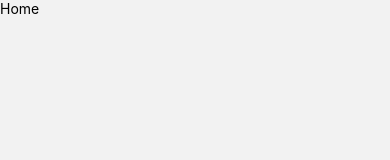
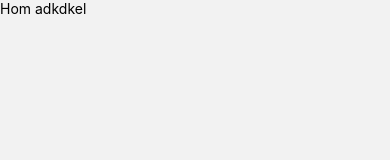
Before and after one commit to davadeola/digitalwallet, a React Native app: screen /SignUp in a window 390 px wide. Shown: the top 160 px of the page. Built offline with nearby package versions, Linux system fonts and the light colour scheme.

Commit message:
successful set up

```diff
--- a/package.json
+++ b/package.json
@@ -16,7 +16,7 @@
     "@react-navigation/stack": "^6.2.1",
     "react": "17.0.2",
     "react-native": "0.68.1",
-    "react-native-camera": "^4.2.1",
+
     "react-native-gesture-handler": "^2.4.1",
     "react-native-iphone-x-helper": "^1.3.1",
     "react-native-linear-gradient": "^2.5.6",
--- a/screens/Scan.js
+++ b/screens/Scan.js
@@ -1,4 +1,4 @@
-import react from 'react';
+import React from 'react';
 import {View, Text} from 'react-native';
 
 const Scan = () => {
--- a/screens/Home.js
+++ b/screens/SignUp.js
@@ -1,12 +1,12 @@
-import react from 'react';
+import React from 'react';
 import {View, Text} from 'react-native';
 
-const Home = () => {
+const SignUp = () => {
   return (
     <View>
-      <Text>Home</Text>
+      <Text>Hom adkdkel</Text>
     </View>
   );
 };
 
-export default Home;
+export default SignUp;
--- a/screens/Signup.js
+++ /dev/null
@@ -1,12 +0,0 @@
-import react from 'react';
-import {View, Text} from 'react-native';
-
-const Home = () => {
-  return (
-    <View>
-      <Text>Home</Text>
-    </View>
-  );
-};
-
-export default Home;
```
Also changed, not shown: 1 other file (tests, documents, lock files or other folders).
